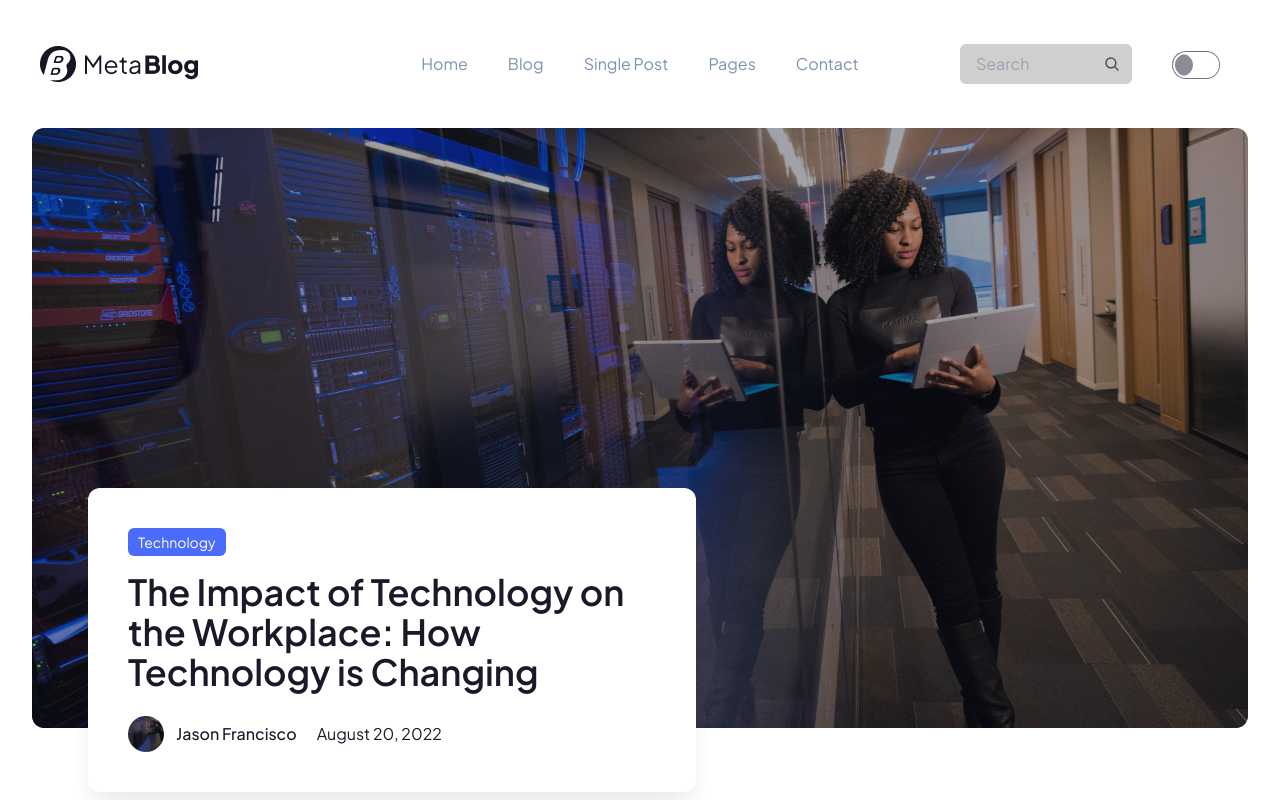
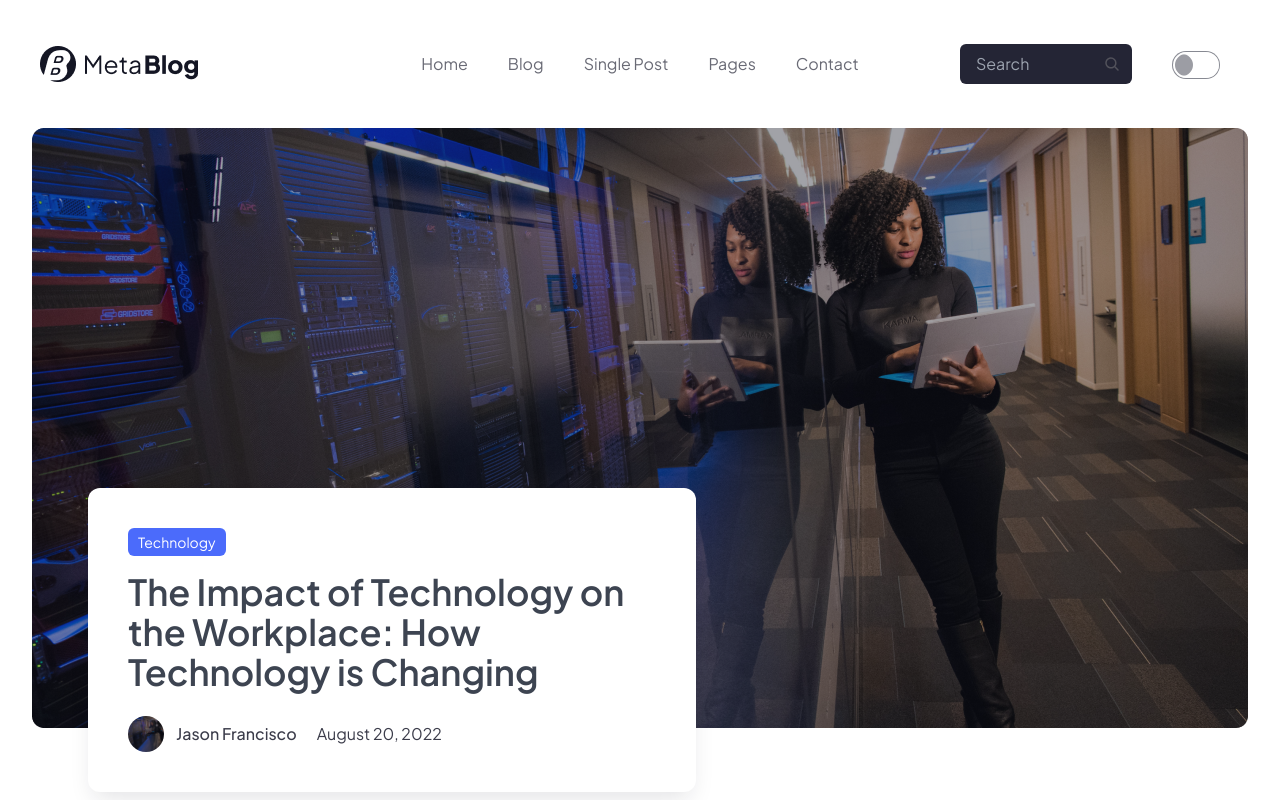
Before and after one commit to js-template/metablog-free, a Next.js app in the folder apps/site/: page / in a window 1280 px wide. Shown: the top 800 px of the page. Built offline with nearby package versions, Linux system fonts and the light colour scheme.

Commit message:
colour plate updated for light and dark theme

```diff
--- a/apps/site/tailwind.config.js
+++ b/apps/site/tailwind.config.js
@@ -16,8 +16,8 @@ module.exports = {
             sans: ['var(--font-plus-jakarta-sans)', ...fontFamily.sans],
          },
          boxShadow: {
-            dropShadowMd: "0px 12px 24px -6px rgba(24, 26, 42, 0.12)",
-          },
+            dropShadowMd: '0px 12px 24px -6px rgba(24, 26, 42, 0.12)',
+         },
       },
    },
 
@@ -30,7 +30,27 @@ module.exports = {
       themes: [
          {
             light: {
-               ...require('daisyui/src/colors/themes')['[data-theme=corporate]']
+               ...require('daisyui/src/colors/themes')['[data-theme=light]'],
+               primary: '#4B6BFB',
+               'primary-content': '#FFFFFF',
+               'primary-focus': '#405BD5',
+               secondary: '#696A75',
+               'secondary-focus': '#3B3C4A',
+               'secondary-content': '#FFFFFF',
+               accent: '#3CC288',
+               'accent-focus': '#33A574',
+               'accent-content': '#FFFFFF',
+               natural: '#181A2A',
+               'natural-focus': '#141624',
+               'natural-content': '#FFFFFF',
+               'base-100': '#FFFFFF',
+               'base-200': '#E8E8EA',
+               'base-300': '#242535',
+               'base-content': '#3B3C4A',
+               info: '#2094f3',
+               success: '#009485',
+               warning: '#ff9900',
+               error: '#ff5724',
             },
          },
          {
@@ -38,18 +58,20 @@ module.exports = {
                ...require('daisyui/src/colors/themes')['[data-theme=dark]'],
                primary: '#4B6BFB',
                'primary-content': '#FFFFFF',
-               secondary: '#FFFFFF',
-               'secondary-focus': '#2563EB',
-               'secondary-content': '#242535',
-               accent: '#37cdbe',
-               'accent-focus': '#2aa79b',
-               'accent-content': '#ffffff',
+               'primary-focus': '#405BD5',
+               secondary: '#97989F',
+               'secondary-focus': '#696A75',
+               'secondary-content': '#141624',
+               accent: '#3CC288',
+               'accent-focus': '#33A574',
+               'accent-content': '#FFFFFF',
                natural: '#FFFFFF',
-               'natural-content': '#242535',
+               'natural-focus': '#DCDDDF',
+               'natural-content': '#3B3C4A',
                'base-100': '#181A2A',
-               'base-200': '#141624',
-               'base-300': '#242535',
-               'base-content': '#97989F',
+               'base-200': '#242535',
+               'base-300': '#141624',
+               'base-content': '#3B3C4A',
                info: '#2094f3',
                success: '#009485',
                warning: '#ff9900',
```
